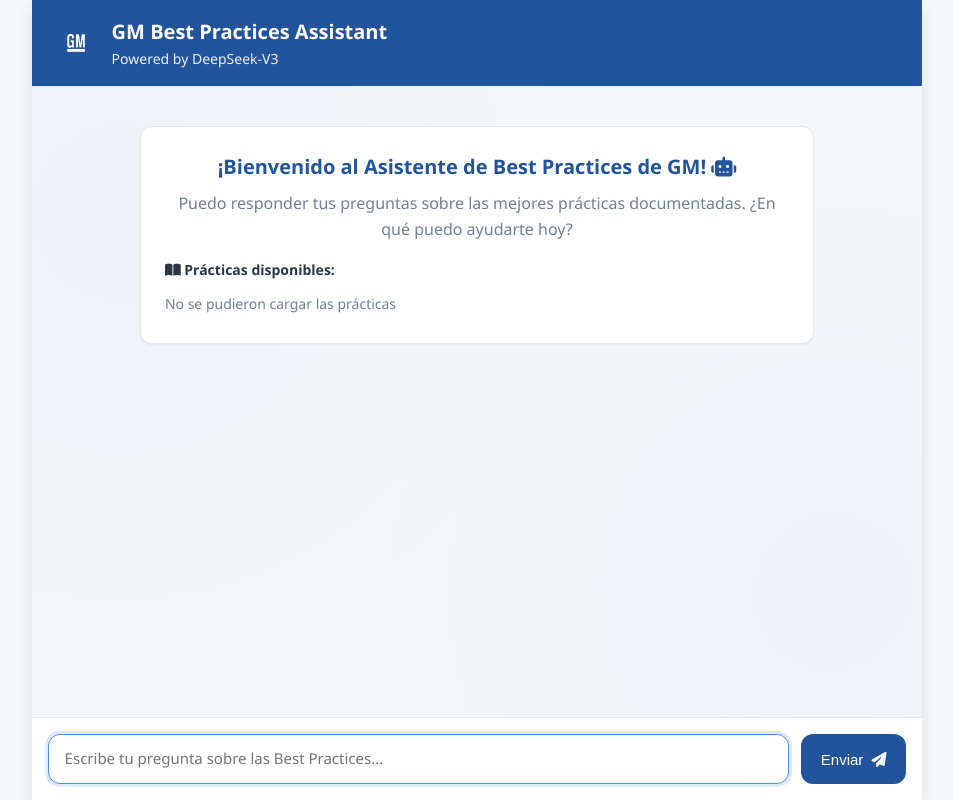
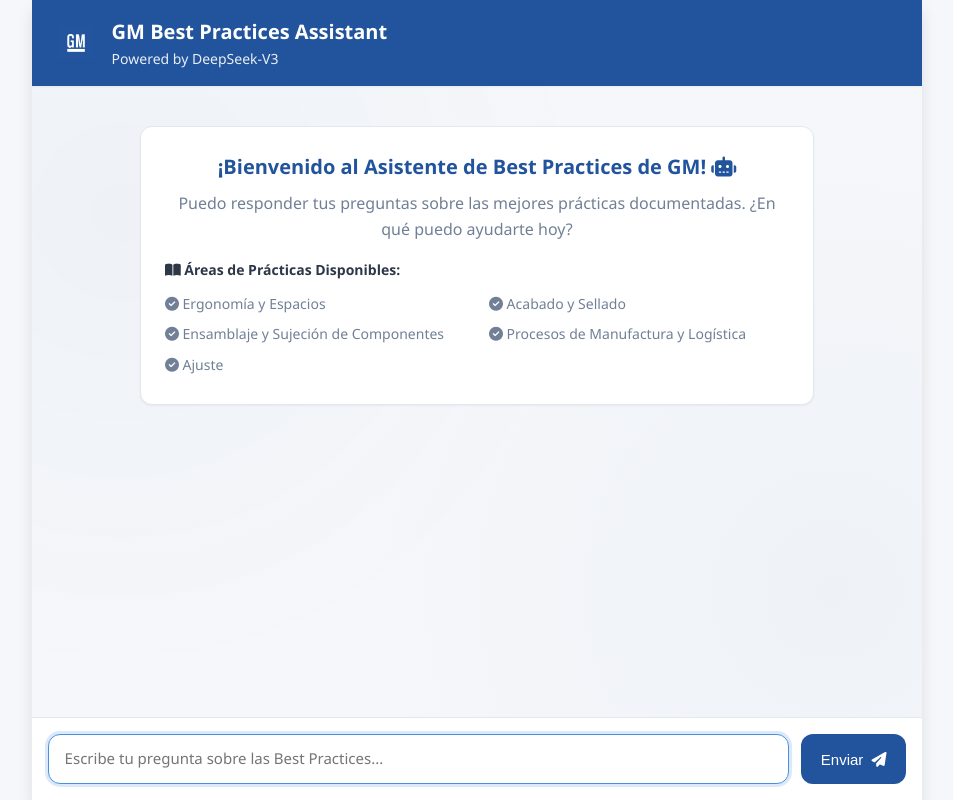
Before and after one commit to Alkachino/Chatbot-GM, a Django app: page / in a window 1280 px wide. Shown: the whole page, without its empty margins (163-1116 px from the left). Run offline with Django 5.2, Linux system fonts and the light colour scheme.

Commit message:
cambio indice

```diff
--- a/templates/index.html
+++ b/templates/index.html
@@ -414,12 +414,13 @@
           </p>
 
           <div class="practices-list">
-            <h4><i class="fas fa-book-open"></i> Prácticas disponibles:</h4>
+            <h4><i class="fas fa-book-open"></i> Áreas de Prácticas Disponibles:</h4>
             <ul id="practices-list">
-              <!-- Se llenará dinámicamente con JavaScript -->
-              <li>
-                <i class="fas fa-spinner fa-spin"></i> Cargando prácticas...
-              </li>
+              <li><i class="fas fa-check-circle"></i> Ergonomía y Espacios</li>
+              <li><i class="fas fa-check-circle"></i> Ensamblaje y Sujeción de Componentes</li>
+              <li><i class="fas fa-check-circle"></i> Ajuste</li>
+              <li><i class="fas fa-check-circle"></i> Acabado y Sellado</li>
+              <li><i class="fas fa-check-circle"></i> Procesos de Manufactura y Logística</li>
             </ul>
           </div>
         </div>
@@ -457,44 +458,9 @@
           this.style.height = Math.min(this.scrollHeight, 150) + "px";
         });
 
-        // Cargar prácticas disponibles al inicio
-        loadPractices();
 
-        // Función para cargar las prácticas disponibles
-        async function loadPractices() {
-          try {
-            const response = await fetch("/get_response/", {
-              method: "POST",
-              headers: {
-                "Content-Type": "application/json",
-                "X-CSRFToken": getCookie("csrftoken"),
-              },
-              body: JSON.stringify({ message: "lista prácticas" }),
-            });
 
-            const data = await response.json();
 
-            if (data.response) {
-              // Extraer prácticas de la respuesta
-              const matches = data.response.match(/Best Practice \d+/g) || [];
-              practices = [...new Set(matches)]; // Eliminar duplicados
-
-              if (practices.length > 0) {
-                practicesList.innerHTML = practices
-                  .map(
-                    (p) => `<li><i class="fas fa-check-circle"></i> ${p}</li>`
-                  )
-                  .join("");
-              } else {
-                practicesList.innerHTML =
-                  "<li>No se pudieron cargar las prácticas</li>";
-              }
-            }
-          } catch (error) {
-            console.error("Error al cargar prácticas:", error);
-            practicesList.innerHTML = "<li>Error al cargar las prácticas</li>";
-          }
-        }
 
         // Función para añadir mensajes al chat
         function addMessage(sender, content) {
```
